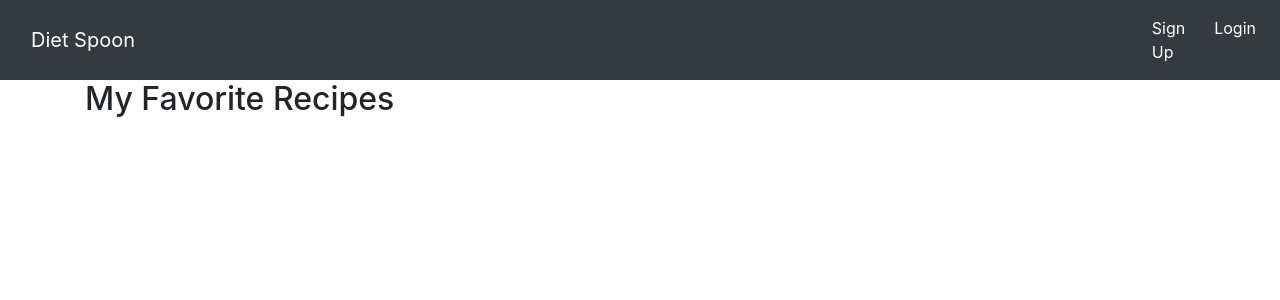
After one commit to thaohvm/Capstone1, a Flask app: template healthyspoon/templates/favorites.html in a window 1280 px wide. The commit adds this page. Shown: the top 300 px of the page. Run offline with Flask 2, Linux system fonts and the light colour scheme; the template is opened without the code that fills it, so the values that code supplies are empty; some libraries are stand-ins or nearby versions.

Commit message:
layout for my fav recipes

```diff
--- a/healthyspoon/app.py
+++ b/healthyspoon/app.py
@@ -140,3 +140,18 @@ def get_recipe_detail(recipe_id):
     res = requests.get(f"{API_BASE_URL}/{recipe_id}/information", params={"apiKey": key})
     results = res.json()
     return render_template("recipe.html", info_recipe=results)
+
+@app.route("/<int:user_id>/favorites")
+def show_favorite(user_id):
+    if not g.user:
+        flash("Access unauthorized.", "danger")
+        return redirect("/")
+
+    user = User.query.get_or_404(user_id)
+    return render_template('favorites.html', user=user, favorites=user.recipes)
+
+@app.route("/recipe/<int:recipe_id>/favorite", methods=["POST"])
+def add_favorite(recipe_id):
+    if not g.user:
+        flash("Access unauthorized.", "danger")
+        return redirect("/")
--- a/healthyspoon/templates/base.html
+++ b/healthyspoon/templates/base.html
@@ -18,12 +18,15 @@
     <nav class="navbar navbar-expand-sm navbar-dark bg-dark">
 
         <div class="container-fluid">
-            <a class="navbar-brand" href="/">Healthy Spoon</a>
+            <a class="navbar-brand" href="/">Diet Spoon</a>
         </div>
 
         <div class="navbar-collapse collapse">
             <ul class="navbar-nav">
                 {% if g.user %}
+                <li class="nav-item">
+                    <a class="nav-link active" href="/{{ g.user.id }}/favorites">My Favorites</a>
+                </li>
                 <li class="nav-item">
                     <a class="nav-link active" href="{{ url_for('logout') }}">Logout</a>
                 </li>
--- /dev/null
+++ b/healthyspoon/templates/favorites.html
@@ -0,0 +1,9 @@
+{% extends "base.html" %}
+
+{% block content %}
+
+<div class="container">
+    <h2>My Favorite Recipes</h2>
+</div>
+
+{% endblock %}
--- a/healthyspoon/templates/recipe.html
+++ b/healthyspoon/templates/recipe.html
@@ -6,7 +6,11 @@
     <li>Recipe Name : {{ info_recipe.title }}</li>
     <img src="{{ info_recipe['image'] }}">
     <li>Ready in {{ info_recipe["readyInMinutes"] }} min</li>
-    <li>Instructions: {{ info_recipe.instructions }}</li>
+    <li>Instructions:
+
+        {{ info_recipe.instructions }}</li>
+
+    </li>
 </div>
 
 
```
Also changed, not shown: 1 other file.
